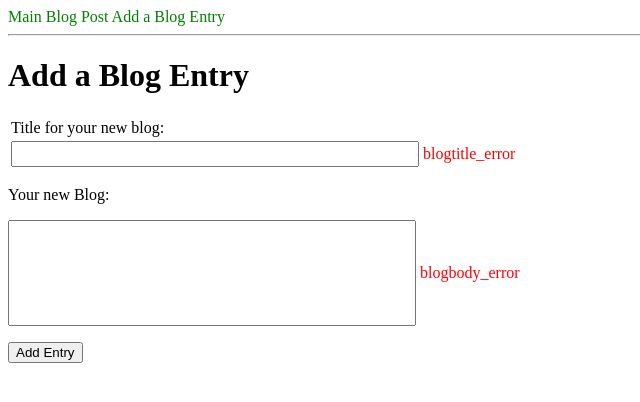
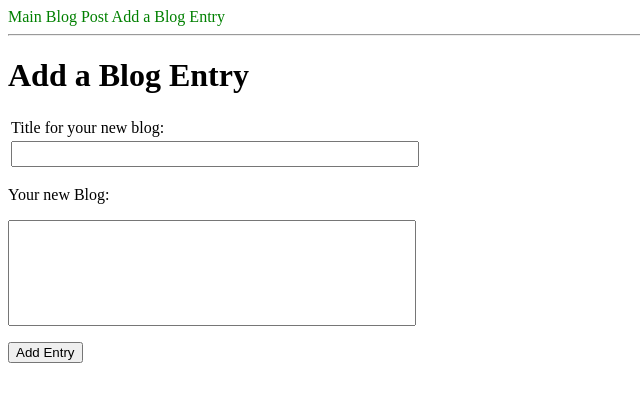
Before and after one commit to sommano/build-a-blog, a Flask app: page /newpost in a window 1280 px wide. Shown: the top 402 px of the page, without its empty margins (0-640 px from the left). Run offline with Flask 2, Linux system fonts and the light colour scheme.

Commit message:
Update newpost.html

```diff
--- a/templates/newpost.html
+++ b/templates/newpost.html
@@ -13,19 +13,19 @@
                 <tr>
                     <td>
                         <input name="blogtitle" type = "text" class = "blogtitle" value={{blogtitle}}>
-                        <span class="error">blogtitle_error</span>
+                        <span class="error">{{blogtitle_error}}</span>
                     </td>
                 </tr>
             </tbody>
         </table>
 
-        <p>
+        <p></p>
         <label for="blogbody">Your new Blog:</label>
         <p>
         <input name="blogbody" type = "textarea" class="blogtext" value={{blogbody}}>
-        <span class="error">blogbody_error</span>
+        <span class="error">{{blogbody_error}}</span>
 
-        <p>
+        <p></p>
         <td><input type="submit" value ="Add Entry"/>
 
     </form>
```
